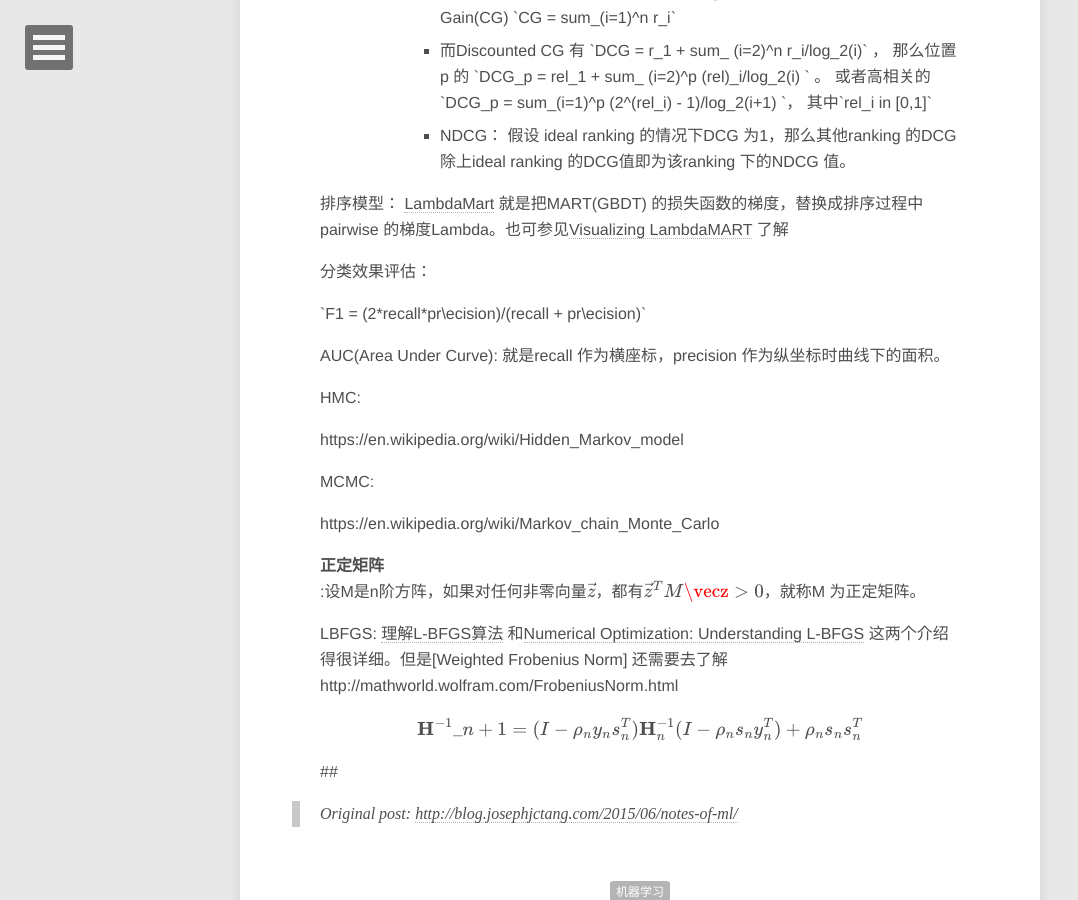
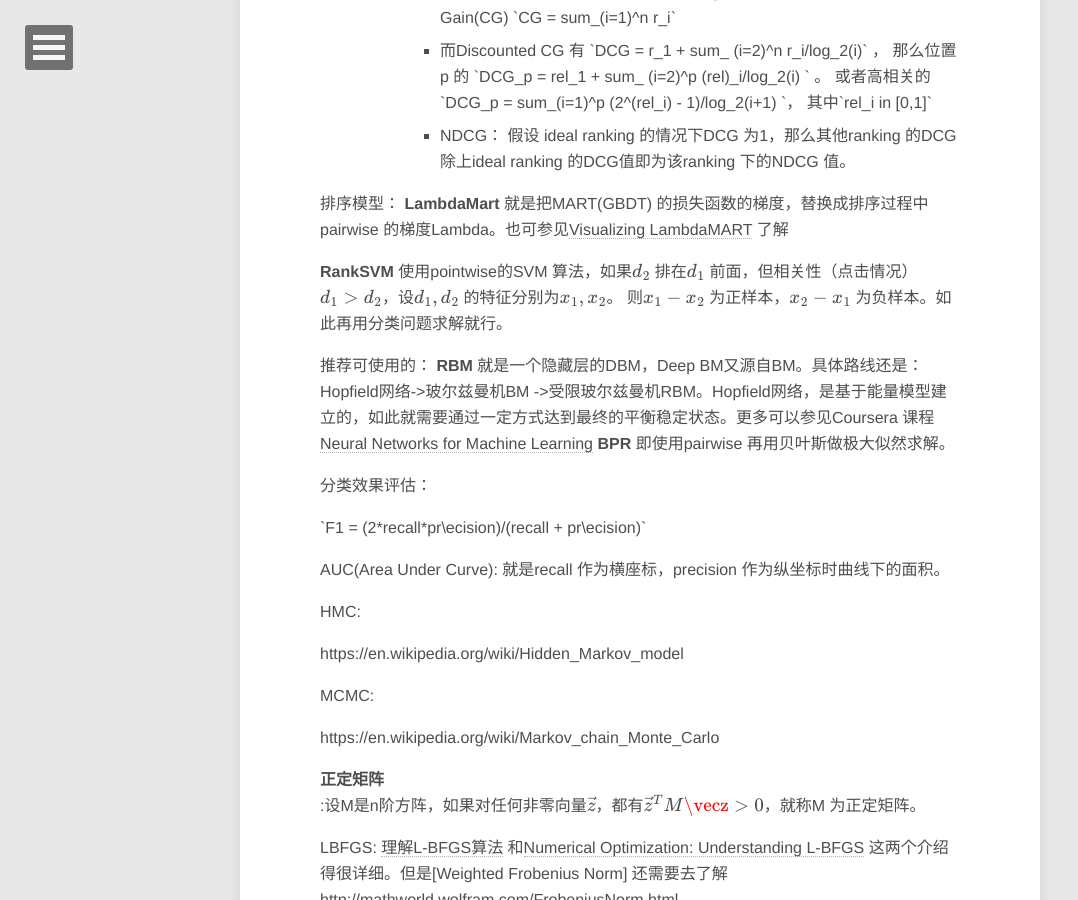
Before and after one commit to jinntrance/blog, a Jekyll site: the page built from CHINESE/_posts/2015-06-03-notes-of-ml.md, in a window 1280 px wide and 900 px high, scrolled down 1201 px. Shown: the whole window, without its empty margins (0-1078 px from the left). Built offline with Jekyll 4.4.1, drawn with Linux system fonts in a browser that asks for light colours; formulas are drawn with MathJax 3; comment, search, counter and statistics services are not loaded; some of the changed text lies outside the part shown.

Commit message:
add new notes

```diff
--- a/CHINESE/_posts/2015-06-03-notes-of-ml.md
+++ b/CHINESE/_posts/2015-06-03-notes-of-ml.md
@@ -50,7 +50,14 @@ S(t) = 1/(1+e^-t)
         - NDCG： 假设 ideal ranking 的情况下DCG 为1，那么其他ranking 的DCG 除上ideal ranking 的DCG值即为该ranking 下的NDCG 值。
 
 排序模型：
-[LambdaMart] 就是把MART(GBDT) 的损失函数的梯度，替换成排序过程中pairwise 的梯度Lambda。也可参见[Visualizing LambdaMART] 了解
+**[LambdaMart]** 就是把MART(GBDT) 的损失函数的梯度，替换成排序过程中pairwise 的梯度Lambda。也可参见[Visualizing LambdaMART] 了解
+
+**[RankSVM]** 使用pointwise的SVM 算法，如果$d_2$ 排在$d_1$ 前面，但相关性（点击情况）$d_1>d_2$，设$d_1,d_2$ 的特征分别为$x_1, x_2$。 则$x_1-x_2$  为正样本，$x_2- x_1$  为负样本。如此再用分类问题求解就行。
+
+推荐可使用的：
+**[RBM]** 就是一个隐藏层的DBM，Deep BM又源自BM。具体路线还是：Hopfield网络->玻尔兹曼机BM ->受限玻尔兹曼机RBM。Hopfield网络，是基于能量模型建立的，如此就需要通过一定方式达到最终的平衡稳定状态。更多可以参见Coursera 课程 [Neural Networks for Machine Learning][NNML]
+**[BPR]** 即使用pairwise 再用贝叶斯做极大似然求解。
+
 
 分类效果评估：
 
@@ -83,6 +90,10 @@ $$
 [Numerical Optimization: Understanding L-BFGS]: http://aria42.com/blog/2014/12/understanding-lbfgs/
 [LambdaMart]: http://blog.csdn.net/huagong_adu/article/details/40710305
 [Visualizing LambdaMART]: https://wellecks.wordpress.com/tag/lambdamart/
+[RankSVM]: http://www.cnblogs.com/kemaswill/p/3241963.html
+[RBM]: http://miibotree.com/2015/08/25/from-BM-to-RBM/
+[NNML]: https://www.coursera.org/course/neuralnets
+[BPR]: http://liuzhiqiangruc.iteye.com/blog/2073526
 
 **Mathjax was not loaded successfully**{:.mathjax_alt}
 {% comment %}
```
Also changed, not shown: CHINESE/_posts/2015-10-22-notes-of-mmds-week5.md (+8 -1 lines).
